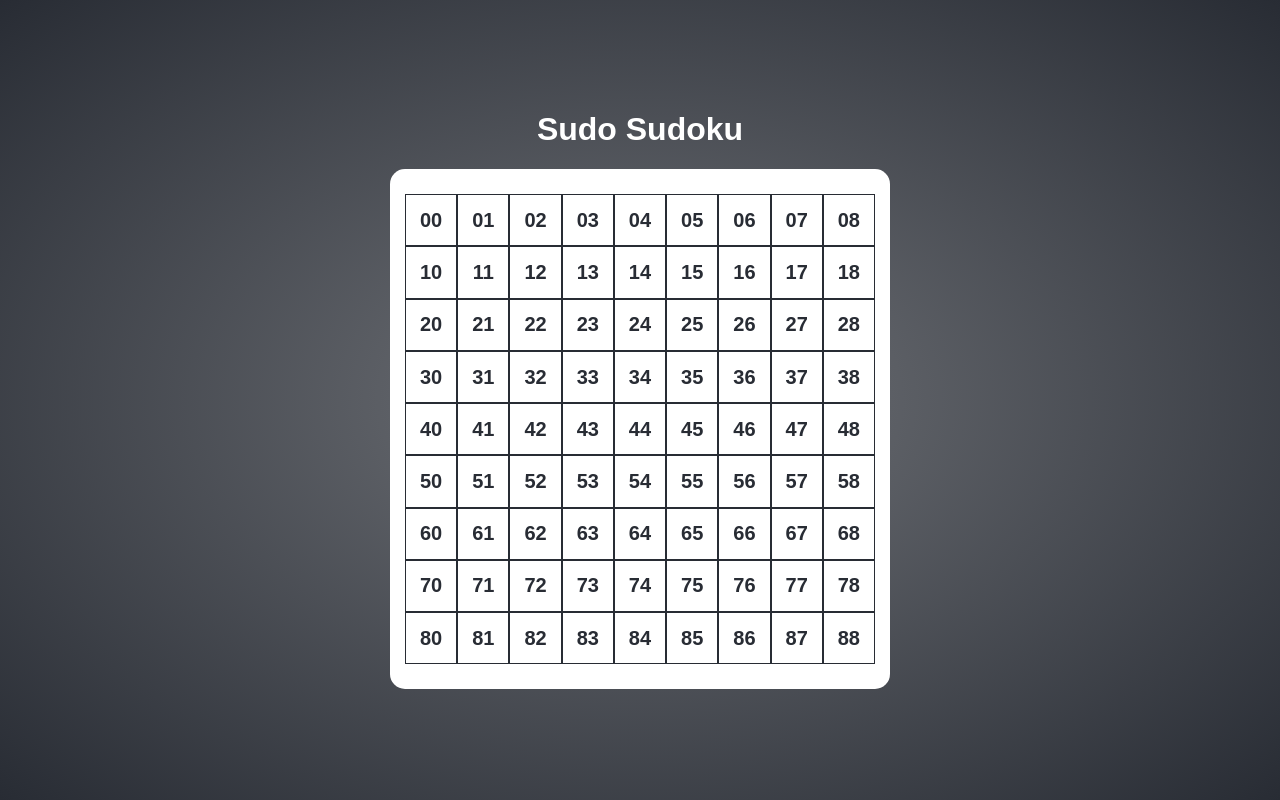
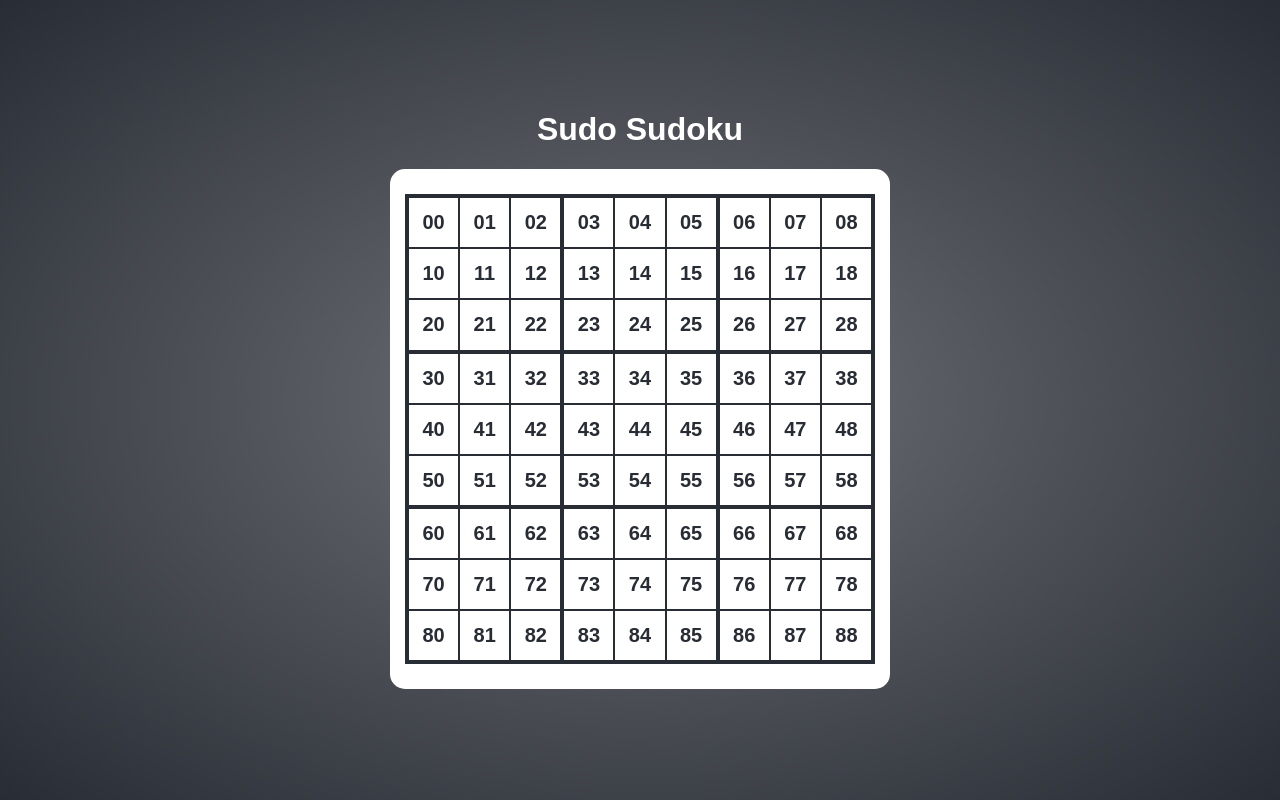
Before and after one commit to honningsvag/sudo-sudoku, a React (Create React App) app: page / in a window 1280 px wide. Built offline with nearby package versions, Linux system fonts and the light colour scheme.

Commit message:
styling done

```diff
--- a/src/components/grid/styles/index.ts
+++ b/src/components/grid/styles/index.ts
@@ -7,6 +7,41 @@
 `;
 
 export const Row = styled.div`
-  display: flex;
-  flex-flow: row;
+  ${({ theme }) => css`
+    display: flex;
+    flex-flow: row;
+
+    &:nth-child(1) {
+      div {
+        border-top: solid 4px ${theme.colors.mainBlack};
+      }
+    }
+
+    &:nth-child(3),
+    &:nth-child(6) {
+      div {
+        border-bottom: solid 3px ${theme.colors.mainBlack};
+      }
+    }
+
+    &:nth-child(9) {
+      div {
+        border-bottom: solid 4px ${theme.colors.mainBlack};
+      }
+    }
+    div {
+      &:nth-child(1) {
+        border-left: solid 4px ${theme.colors.mainBlack};
+      }
+      &:nth-child(3),
+      &:nth-child(6),
+      &:nth-child(9) {
+        border-right: solid 4px ${theme.colors.mainBlack};
+      }
+      &:nth-child(4),
+      &:nth-child(7) {
+        border-left: none;
+      }
+    }
+  `}
 `;
```
